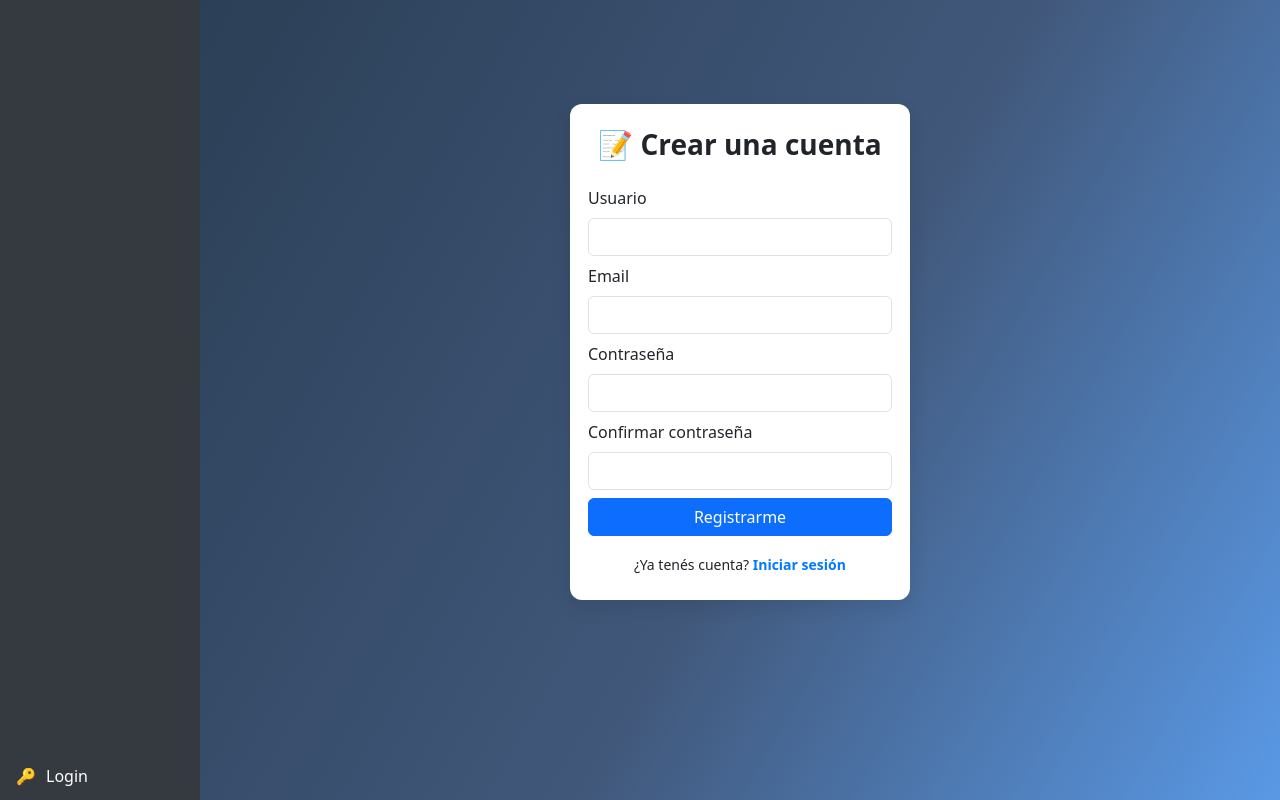
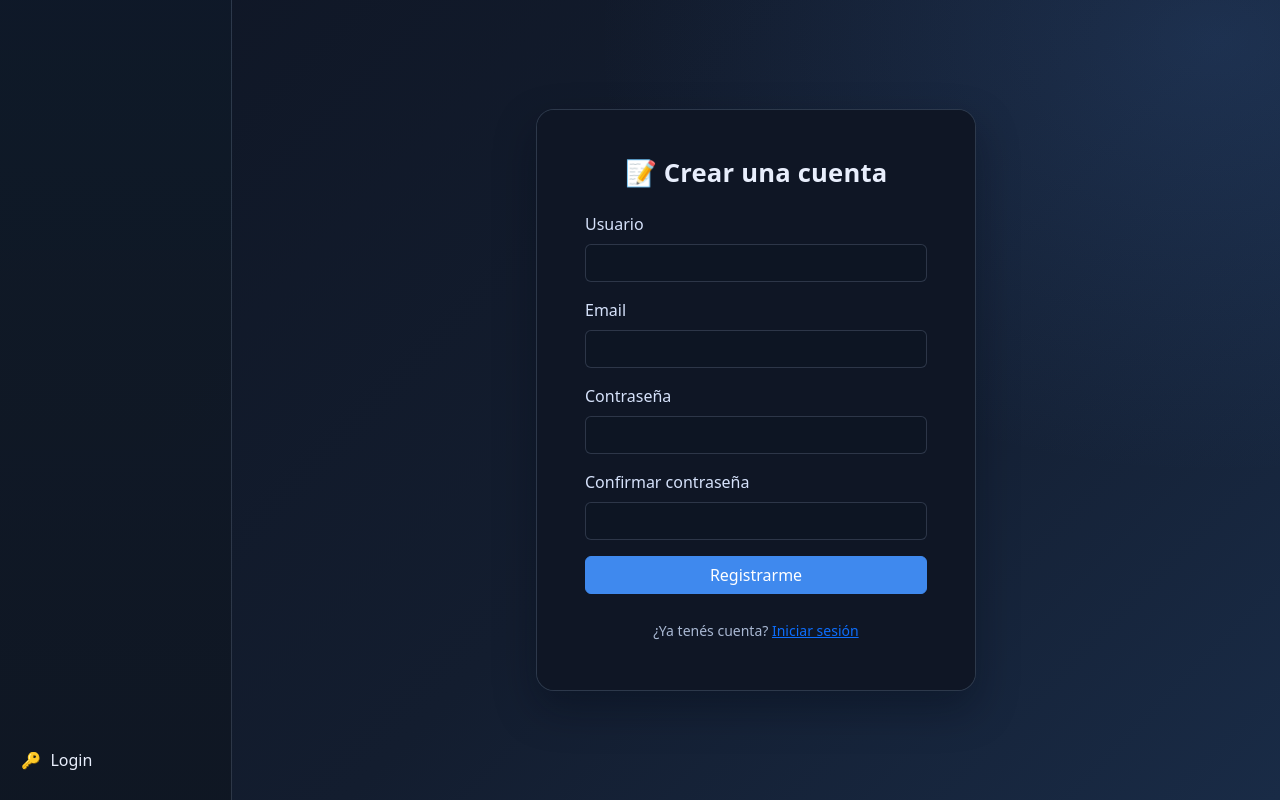
Before and after one commit to LuisMiraglio/Python-Django-Proyect, a Django app: page /registro/ in a window 1280 px wide. Run offline with Django 5.2, Linux system fonts and the light colour scheme; some libraries are stand-ins or nearby versions.

Commit message:
Mejora integral de UI dark corporativa en templates

```diff
--- /dev/null
+++ b/tareas/static/tareas/ui.css
@@ -0,0 +1,246 @@
+:root {
+  --bg-main: #111826;
+  --bg-elev-1: rgba(25, 34, 52, 0.86);
+  --bg-elev-2: rgba(20, 29, 45, 0.95);
+  --border-soft: rgba(165, 184, 214, 0.2);
+  --border-strong: rgba(154, 184, 229, 0.35);
+  --text-main: #e8eefc;
+  --text-muted: #a9b8d3;
+  --accent: #5ea2ff;
+  --accent-strong: #3f89ee;
+  --success: #25b07f;
+  --warning: #e3b341;
+  --danger: #e46778;
+  --shadow-lg: 0 18px 40px rgba(3, 8, 20, 0.35);
+  --shadow-sm: 0 8px 18px rgba(5, 10, 25, 0.22);
+}
+
+body {
+  display: flex;
+  min-height: 100vh;
+  color: var(--text-main);
+  background:
+    radial-gradient(1400px 700px at 85% -10%, rgba(93, 162, 255, 0.12) 0, transparent 60%),
+    radial-gradient(1100px 600px at -10% 100%, rgba(85, 126, 255, 0.1) 0, transparent 58%),
+    var(--bg-main);
+}
+
+.bg-degrade {
+  background:
+    radial-gradient(1000px 700px at 95% 5%, rgba(73, 132, 217, 0.18) 0, transparent 62%),
+    linear-gradient(135deg, #0f1625 0%, #131d2f 55%, #192b46 100%) !important;
+}
+
+.sidebar {
+  background: linear-gradient(180deg, rgba(15, 25, 40, 0.98), rgba(15, 23, 35, 0.95));
+  border-right: 1px solid var(--border-soft);
+  color: var(--text-main);
+  min-width: 76px;
+  width: 76px;
+  transition: width 0.28s ease;
+  overflow-x: hidden;
+  padding: 0.9rem 0.5rem;
+}
+
+.sidebar:hover,
+.sidebar:focus-within {
+  width: 232px;
+}
+
+.sidebar .nav-item {
+  display: flex;
+  align-items: center;
+  gap: 0.6rem;
+  margin: 0.2rem 0;
+  border-radius: 10px;
+  padding: 0.65rem 0.8rem;
+  white-space: nowrap;
+  text-decoration: none;
+  color: var(--text-main);
+  transition: background-color 0.2s ease, color 0.2s ease;
+}
+
+.sidebar .nav-item:hover {
+  background-color: rgba(94, 162, 255, 0.16);
+  color: #fff;
+}
+
+.sidebar .nav-item.disabled {
+  color: var(--text-muted);
+}
+
+.nav-label {
+  opacity: 0;
+  transform: translateX(-6px);
+  transition: opacity 0.2s ease, transform 0.2s ease;
+}
+
+.sidebar:hover .nav-label,
+.sidebar:focus-within .nav-label {
+  opacity: 1;
+  transform: translateX(0);
+}
+
+.content {
+  flex-grow: 1;
+  padding: 2rem clamp(1rem, 4vw, 2.7rem);
+  background-color: transparent;
+  position: relative;
+}
+
+.page-shell {
+  max-width: 1150px;
+  margin: 0 auto;
+}
+
+.page-card {
+  background: var(--bg-elev-1);
+  border: 1px solid var(--border-soft);
+  border-radius: 16px;
+  box-shadow: var(--shadow-sm);
+  backdrop-filter: blur(6px);
+}
+
+.page-header {
+  display: flex;
+  justify-content: space-between;
+  align-items: center;
+  gap: 1rem;
+  margin-bottom: 1.25rem;
+}
+
+.page-title {
+  margin: 0;
+  font-size: clamp(1.3rem, 2vw, 1.65rem);
+  font-weight: 600;
+  letter-spacing: 0.2px;
+}
+
+.muted-text,
+.text-muted {
+  color: var(--text-muted) !important;
+}
+
+.form-control,
+.form-select {
+  background-color: rgba(14, 22, 36, 0.85);
+  color: var(--text-main);
+  border: 1px solid var(--border-soft);
+}
+
+.form-control:focus,
+.form-select:focus {
+  background-color: rgba(14, 22, 36, 0.95);
+  color: #fff;
+  border-color: var(--border-strong);
+  box-shadow: 0 0 0 0.2rem rgba(94, 162, 255, 0.18);
+}
+
+.form-label {
+  color: #d6e2fb;
+  font-weight: 500;
+}
+
+.btn-primary {
+  background-color: var(--accent-strong);
+  border-color: var(--accent-strong);
+}
+
+.btn-primary:hover {
+  background-color: #2f76d4;
+  border-color: #2f76d4;
+}
+
+.btn-outline-secondary,
+.btn-outline-info,
+.btn-outline-primary,
+.btn-outline-danger,
+.btn-outline-success {
+  border-width: 1px;
+}
+
+.badge-soft {
+  border: 1px solid rgba(255, 255, 255, 0.2);
+  border-radius: 999px;
+  padding: 0.35rem 0.55rem;
+  font-weight: 600;
+}
+
+.tarea-list {
+  display: grid;
+  gap: 0.8rem;
+}
+
+.tarea-item {
+  background: var(--bg-elev-2);
+  border: 1px solid var(--border-soft);
+  border-radius: 14px;
+  padding: 1rem;
+}
+
+.tarea-item:hover {
+  border-color: var(--border-strong);
+  box-shadow: 0 10px 22px rgba(4, 8, 19, 0.35);
+}
+
+.tarea-meta {
+  display: flex;
+  flex-wrap: wrap;
+  gap: 0.5rem;
+  align-items: center;
+  margin-top: 0.35rem;
+}
+
+.tarea-btn-group {
+  display: flex;
+  gap: 0.35rem;
+  flex-wrap: wrap;
+  justify-content: flex-end;
+}
+
+.tarea-btn {
+  border-radius: 9px;
+  padding: 0.35rem 0.65rem;
+  font-size: 0.83rem;
+}
+
+.auth-shell {
+  min-height: calc(100vh - 4rem);
+  display: grid;
+  place-items: center;
+}
+
+.auth-card {
+  width: 100%;
+  max-width: 900px;
+  background: rgba(16, 25, 40, 0.92);
+  border: 1px solid var(--border-soft);
+  border-radius: 18px;
+  overflow: hidden;
+  box-shadow: var(--shadow-lg);
+}
+
+.auth-panel {
+  background: linear-gradient(145deg, rgba(34, 72, 135, 0.9), rgba(23, 35, 58, 0.98));
+  color: #edf3ff;
+}
+
+.auth-form {
+  background: rgba(15, 23, 37, 0.95);
+}
+
+@media (max-width: 900px) {
+  .content {
+    padding: 1rem;
+  }
+
+  .sidebar {
+    width: 66px;
+    min-width: 66px;
+  }
+
+  .sidebar:hover,
+  .sidebar:focus-within {
+    width: 195px;
+  }
+}
--- a/tareas/templates/tareas/base.html
+++ b/tareas/templates/tareas/base.html
@@ -3,61 +3,11 @@
 <html lang="es">
 <head>
   <meta charset="UTF-8">
+  <meta name="viewport" content="width=device-width, initial-scale=1">
   <title>{% block title %}TaskFlow{% endblock %}</title>
   <link href="https://cdn.jsdelivr.net/npm/bootstrap@5.3.3/dist/css/bootstrap.min.css" rel="stylesheet">
+  <link href="{% static 'tareas/ui.css' %}" rel="stylesheet">
   <style>
-    body {
-      display: flex;
-      min-height: 100vh;
-      background: #f8f9fa;
-    }
-    .bg-degrade {
-      background: linear-gradient(120deg, #26394d 0%, #41587b 60%, #5a99e6 100%) !important;
-      min-height: 100vh;
-    }
-    .sidebar {
-      background-color: #343a40;
-      color: white;
-      min-width: 60px;
-      width: 60px;
-      transition: width 0.3s;
-      overflow-x: hidden;
-      padding-top: 1rem;
-    }
-    .sidebar:hover {
-      width: 200px;
-    }
-    .sidebar .nav-item {
-      display: flex;
-      align-items: center;
-      padding: 0.75rem 1rem;
-      white-space: nowrap;
-      text-decoration: none;
-      color: white;
-    }
-    .sidebar .nav-item:hover {
-      background-color: #495057;
-    }
-    .nav-label {
-      margin-left: 10px;
-      display: none;
-    }
-    .sidebar:hover .nav-label {
-      display: inline;
-    }
-    .content {
-      flex-grow: 1;
-      padding: 2rem;
-      background-color: transparent;
-      position: relative;
-    }
-    .nav-item.disabled {
-      cursor: default;
-      opacity: 0.7;
-    }
-    .nav-item.disabled:hover {
-      background-color: inherit;
-    }
     #messages-container {
       position: fixed;
       top: 20px;
@@ -65,17 +15,11 @@
       transform: translateX(-50%);
       z-index: 1050;
       width: 90%;
-      max-width: 500px;
-    }
-    .fade-out {
-      opacity: 0;
-      transition: opacity 1s ease-out;
+      max-width: 540px;
     }
   </style>
 </head>
 <body class="{% block body_class %}{% endblock %}">
-
-  <!-- Barra lateral -->
   <div class="sidebar d-flex flex-column">
     {% if user.is_authenticated %}
       <a class="nav-item disabled">
@@ -100,8 +44,7 @@
     {% endif %}
   </div>
 
-  <!-- Contenido principal -->
-  <div class="content">
+  <main class="content">
     {% if messages %}
       <div id="messages-container">
         {% for message in messages %}
@@ -122,8 +65,10 @@
       </script>
     {% endif %}
 
-    {% block content %}{% endblock %}
-  </div>
+    <div class="page-shell">
+      {% block content %}{% endblock %}
+    </div>
+  </main>
 
   <script src="https://cdn.jsdelivr.net/npm/bootstrap@5.3.3/dist/js/bootstrap.bundle.min.js"></script>
 </body>
--- a/tareas/templates/tareas/registro.html
+++ b/tareas/templates/tareas/registro.html
@@ -4,67 +4,35 @@
 {% block title %}Registro{% endblock %}
 
 {% block content %}
-<style>
-  .registro-container {
-    display: flex;
-    justify-content: center;
-    align-items: center;
-    min-height: 80vh;
-  }
-  .registro-card {
-    width: 100%;
-    max-width: 340px;   /* Más angosto que antes */
-    padding: 24px 18px; /* Menos padding para que entre mejor */
-    border-radius: 12px;
-    box-shadow: 0 8px 20px rgba(0,0,0,0.09);
-    background: #fff;
-  }
-  .registro-card h3 {
-    margin-bottom: 24px;
-    text-align: center;
-    font-weight: bold;
-  }
-  .registro-footer {
-    text-align: center;
-    margin-top: 16px;
-  }
-  .registro-footer a {
-    font-weight: bold;
-    color: #007bff;
-    text-decoration: none;
-  }
-  .registro-footer a:hover {
-    text-decoration: underline;
-  }
-</style>
-
-<div class="registro-container">
-  <div class="registro-card">
-    <h3>📝 Crear una cuenta</h3>
+<div class="auth-shell">
+  <div class="auth-card" style="max-width: 440px;">
+    <div class="auth-form p-4 p-md-5">
+      <h3 class="page-title mb-4 text-center">📝 Crear una cuenta</h3>
       <form method="post" novalidate>
         {% csrf_token %}
         {{ form.non_field_errors }}
 
-      <div class="mb-2">
+        <div class="mb-3">
           <label for="{{ form.username.id_for_label }}" class="form-label">Usuario</label>
           {{ form.username|add_class:"form-control" }}
         </div>
-      <div class="mb-2">
+        <div class="mb-3">
           <label for="{{ form.email.id_for_label }}" class="form-label">Email</label>
           {{ form.email|add_class:"form-control" }}
         </div>
-      <div class="mb-2">
+        <div class="mb-3">
           <label for="{{ form.password1.id_for_label }}" class="form-label">Contraseña</label>
           {{ form.password1|add_class:"form-control" }}
         </div>
-      <div class="mb-2">
+        <div class="mb-3">
           <label for="{{ form.password2.id_for_label }}" class="form-label">Confirmar contraseña</label>
           {{ form.password2|add_class:"form-control" }}
         </div>
         <button type="submit" class="btn btn-primary w-100">Registrarme</button>
       </form>
-    <div class="registro-footer">
-      <small>¿Ya tenés cuenta? <a href="{% url 'login' %}">Iniciar sesión</a></small>
+      <div class="registro-footer text-center mt-4">
+        <small class="muted-text">¿Ya tenés cuenta? <a href="{% url 'login' %}">Iniciar sesión</a></small>
+      </div>
     </div>
   </div>
 </div>
```
Also changed, not shown: tareas/templates/tareas/crear_tarea.html (+8 -2 lines), tareas/templates/tareas/editar_tarea.html (+10 -4 lines), tareas/templates/tareas/lista_tareas.html (+37 -77 lines), tareas/templates/tareas/login.html (+18 -126 lines), tareas/templates/tareas/ver_tarea.html (+13 -9 lines). Lines whose indentation alone changed are shown as unchanged.
